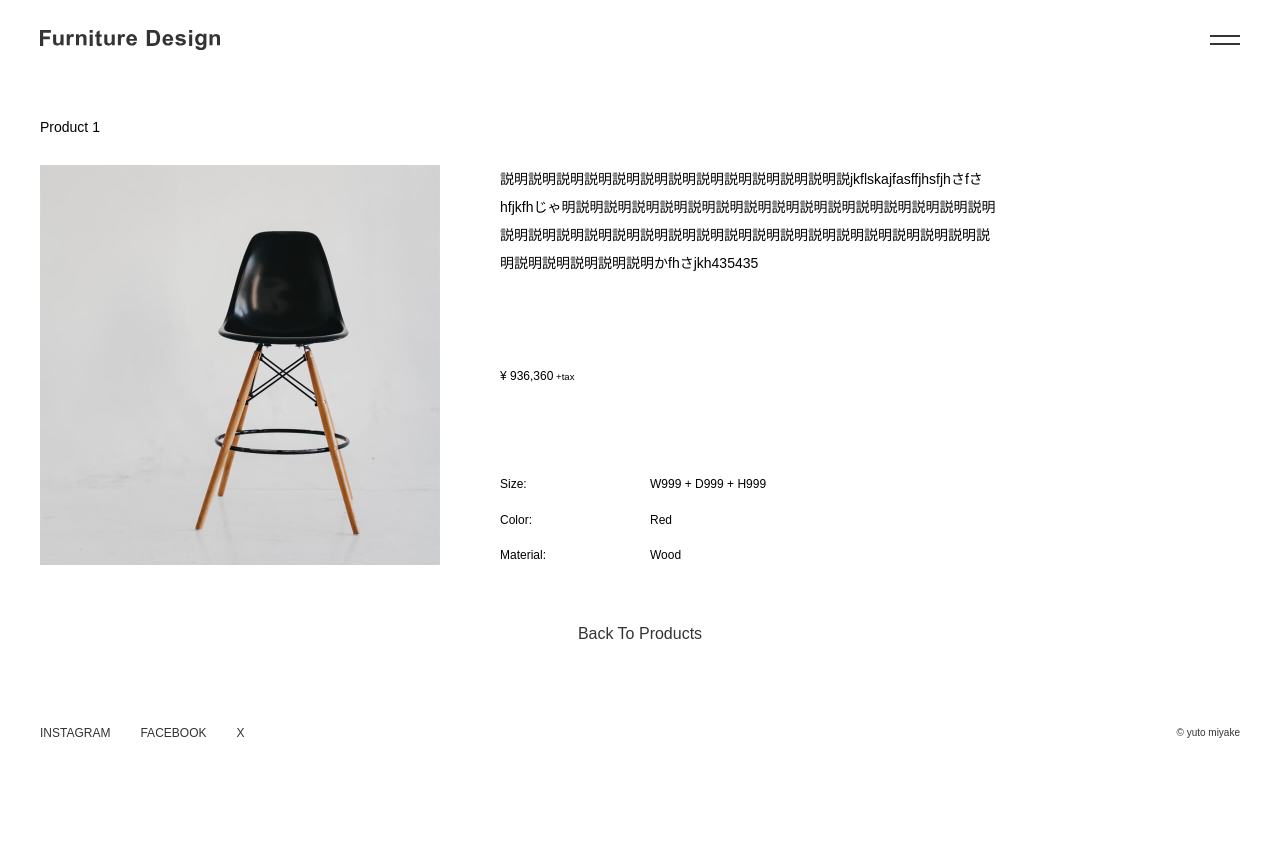
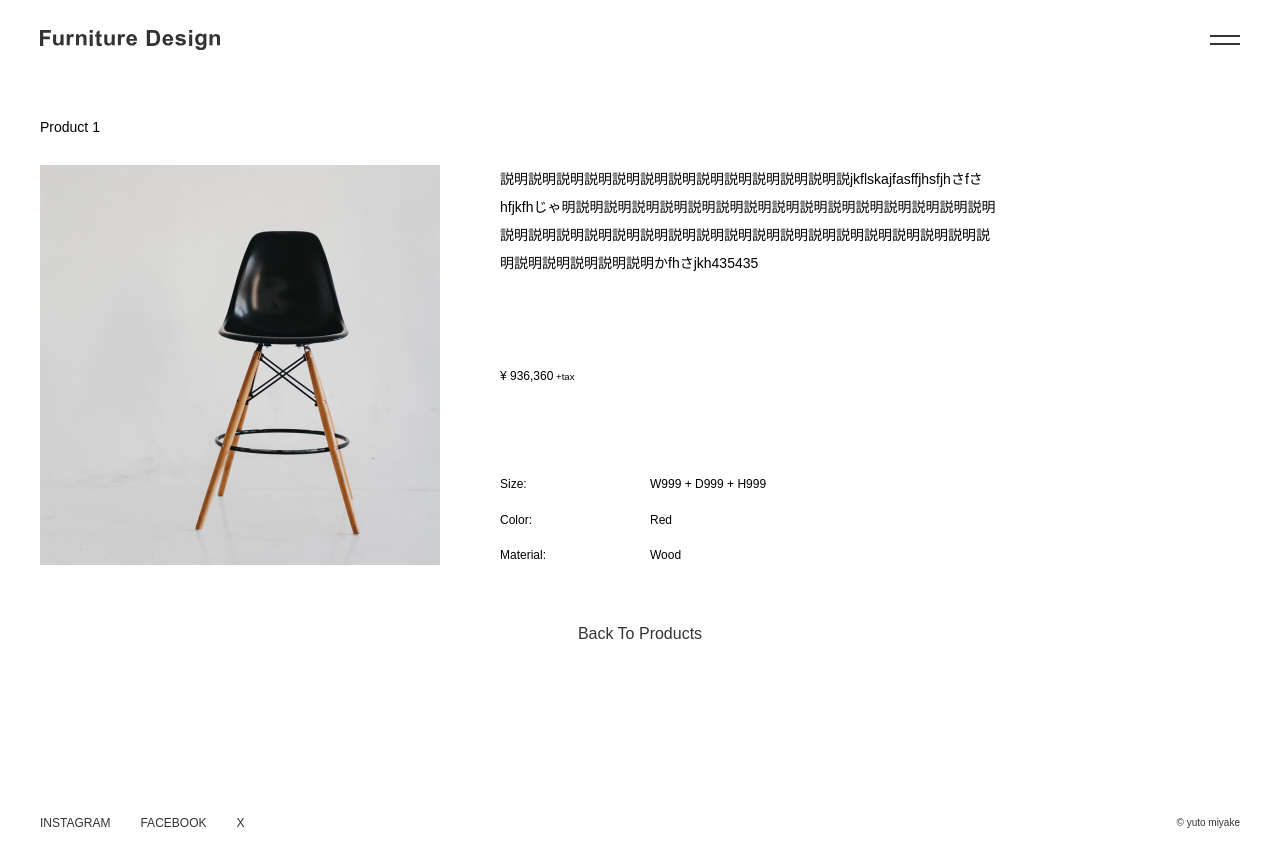
Before and after one commit to yutomiyake-pf/lp-nextjs-01, a Next.js app: page /product/1 in a window 1280 px wide. Before the commit the page ends 800 px from the top, so only its background shows below. Built offline with nearby package versions, Linux system fonts and the light colour scheme.

Commit message:
sp対応

```diff
--- a/src/styles/components/productDetail.module.scss
+++ b/src/styles/components/productDetail.module.scss
@@ -14,6 +14,10 @@
     font-size: 14px;
     font-weight: normal;
     line-height: 1.1;
+
+    @include mediaMixins.media {
+      text-align: center;
+    }
   }
 
   &__infoWrap {
@@ -21,18 +25,32 @@
     margin-top: 30px;
     display: flex;
     gap: 60px;
+
+    @include mediaMixins.media {
+      width: 100%;
+      flex-direction: column;
+      align-items: center;
+      gap: 30px;
+      margin: 30px auto 0 auto;
+    }
   }
 
   &__image {
     width: 400px;
     height: 400px;
     display: block;
+
+    @include mediaMixins.media {
+      width: 295px;
+      height: 295px;
+    }
   }
 
   &__info {
     display: flex;
     flex-direction: column;
     justify-content: space-between;
+    gap: 20px;
   }
 
   &__des {
@@ -63,7 +81,11 @@
 
   &__linkWrap {
     text-align: center;
-    margin: 60px 0;
+    margin: 60px 0 150px 0;
+
+    @include mediaMixins.media {
+      margin: 60px 0 100px 0;
+    }
   }
 
   &__link {
```
